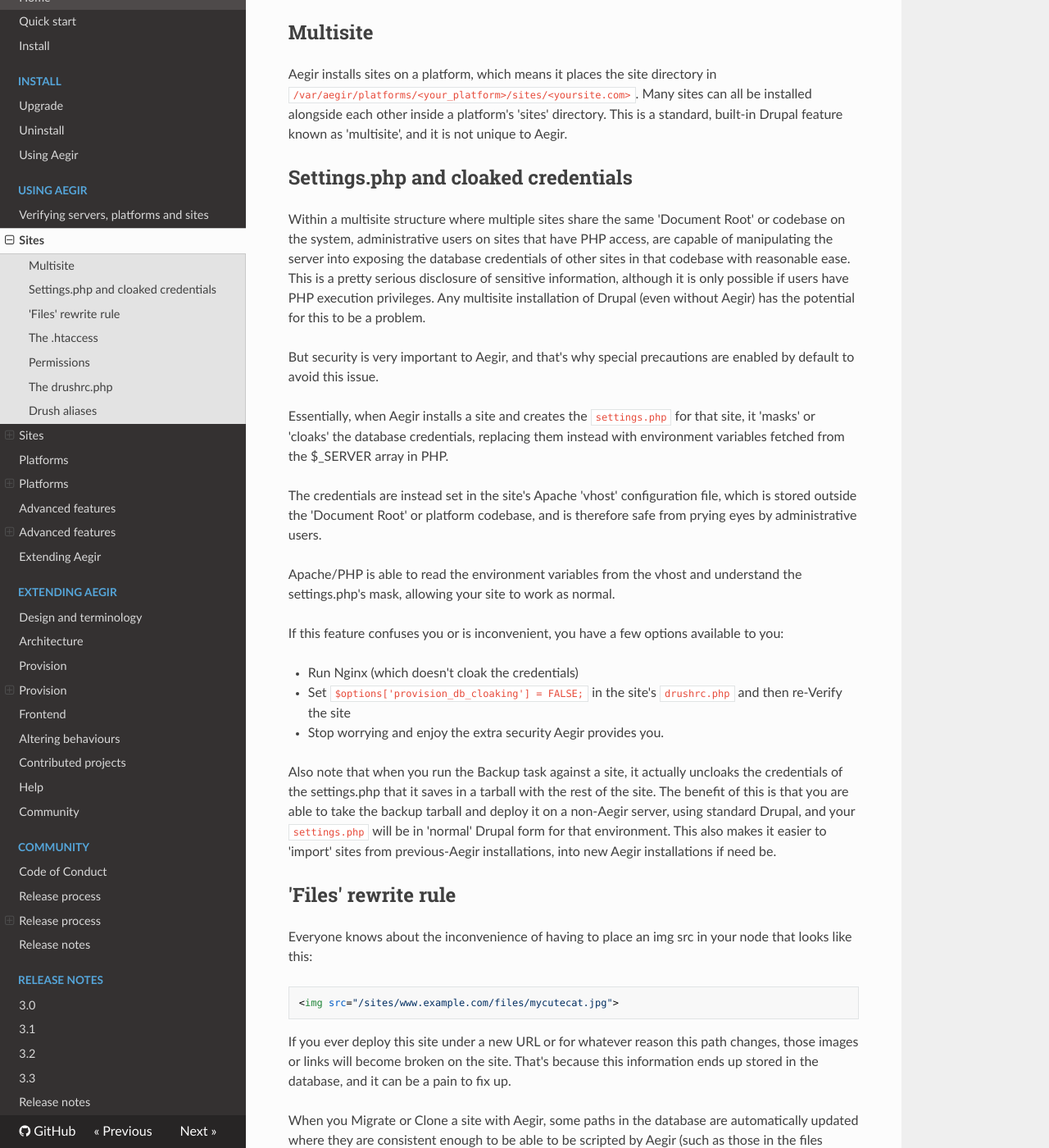
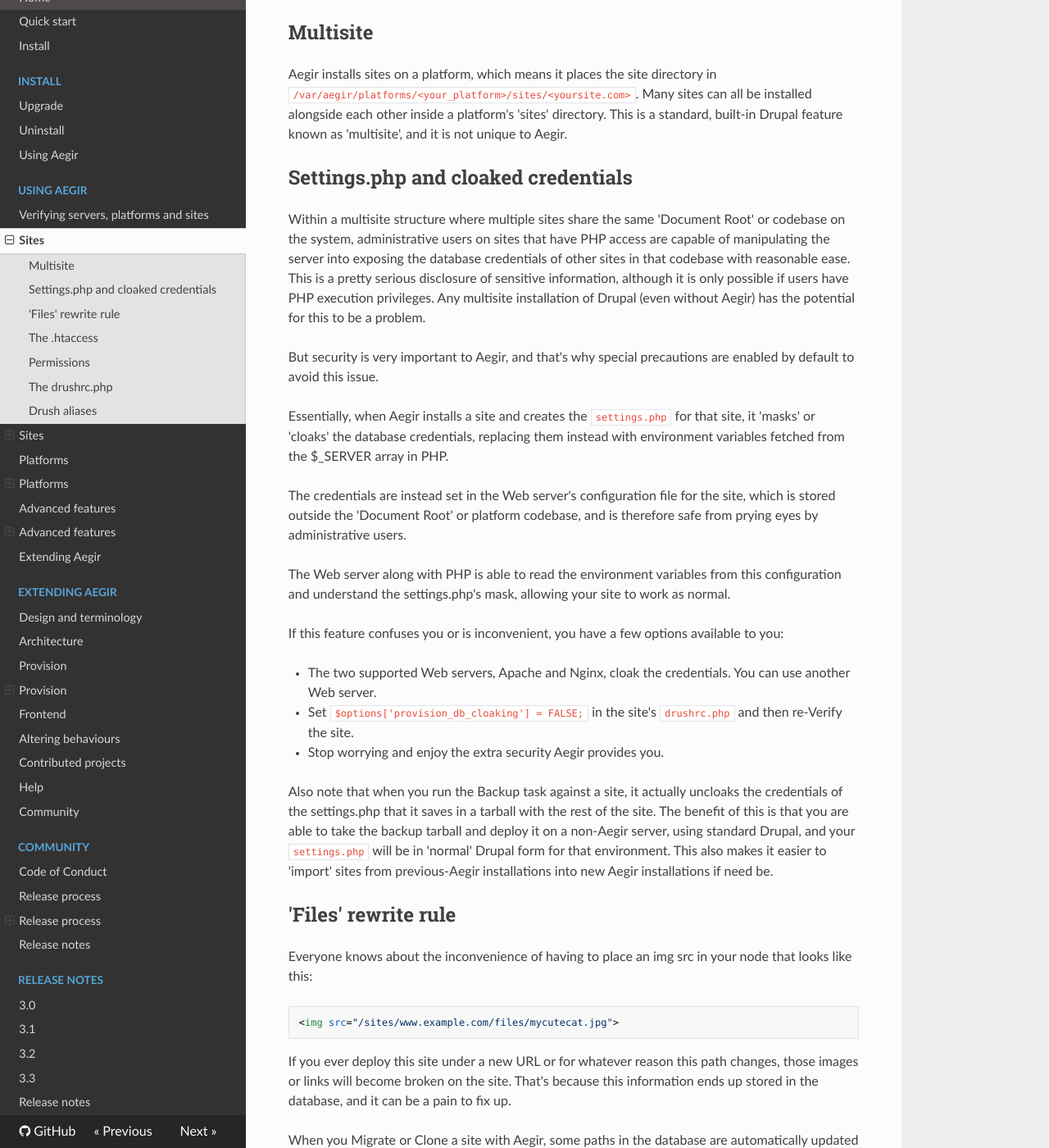
Before and after one commit to aegir-project/documentation, an MkDocs documentation site: the page built from docs/usage/sites.md, in a window 1280 px wide and 1400 px high, scrolled down 449 px. Shown: the whole window at 82% size. Built offline with MkDocs 1.6.1, drawn with Linux system fonts in a browser that asks for light colours; nearby versions of some CDN libraries; old or Windows-style settings are respelled for this version of MkDocs.

Commit message:
Report that Nginx no longer stores DB credentials in settings.php.
See https://www.drupal.org/node/1356150 for details.

```diff
--- a/docs/usage/sites.md
+++ b/docs/usage/sites.md
@@ -18,23 +18,23 @@ Aegir installs sites on a platform, which means it places the site directory in
 Settings.php and cloaked credentials
 ------------------------------------
 
-Within a multisite structure where multiple sites share the same 'Document Root' or codebase on the system, administrative users on sites that have PHP access, are capable of manipulating the server into exposing the database credentials of other sites in that codebase with reasonable ease. This is a pretty serious disclosure of sensitive information, although it is only possible if users have PHP execution privileges. Any multisite installation of Drupal (even without Aegir) has the potential for this to be a problem.
+Within a multisite structure where multiple sites share the same 'Document Root' or codebase on the system, administrative users on sites that have PHP access are capable of manipulating the server into exposing the database credentials of other sites in that codebase with reasonable ease. This is a pretty serious disclosure of sensitive information, although it is only possible if users have PHP execution privileges. Any multisite installation of Drupal (even without Aegir) has the potential for this to be a problem.
 
 But security is very important to Aegir, and that's why special precautions are enabled by default to avoid this issue.
 
 Essentially, when Aegir installs a site and creates the `settings.php` for that site, it 'masks' or 'cloaks' the database credentials, replacing them instead with environment variables fetched from the $\_SERVER array in PHP.
 
-The credentials are instead set in the site's Apache 'vhost' configuration file, which is stored outside the 'Document Root' or platform codebase, and is therefore safe from prying eyes by administrative users.
+The credentials are instead set in the Web server's configuration file for the site, which is stored outside the 'Document Root' or platform codebase, and is therefore safe from prying eyes by administrative users.
 
-Apache/PHP is able to read the environment variables from the vhost and understand the settings.php's mask, allowing your site to work as normal.
+The Web server along with PHP is able to read the environment variables from this configuration and understand the settings.php's mask, allowing your site to work as normal.
 
 If this feature confuses you or is inconvenient, you have a few options available to you:
 
-* Run Nginx (which doesn't cloak the credentials)
-* Set `$options['provision_db_cloaking'] = FALSE;` in the site's `drushrc.php` and then re-Verify the site
+* The two supported Web servers, Apache and Nginx, cloak the credentials. You can use another Web server.
+* Set `$options['provision_db_cloaking'] = FALSE;` in the site's `drushrc.php` and then re-Verify the site.
 * Stop worrying and enjoy the extra security Aegir provides you.
 
-Also note that when you run the Backup task against a site, it actually uncloaks the credentials of the settings.php that it saves in a tarball with the rest of the site. The benefit of this is that you are able to take the backup tarball and deploy it on a non-Aegir server, using standard Drupal, and your `settings.php` will be in 'normal' Drupal form for that environment. This also makes it easier to 'import' sites from previous-Aegir installations, into new Aegir installations if need be.
+Also note that when you run the Backup task against a site, it actually uncloaks the credentials of the settings.php that it saves in a tarball with the rest of the site. The benefit of this is that you are able to take the backup tarball and deploy it on a non-Aegir server, using standard Drupal, and your `settings.php` will be in 'normal' Drupal form for that environment. This also makes it easier to 'import' sites from previous-Aegir installations into new Aegir installations if need be.
 
 
 'Files' rewrite rule
```
